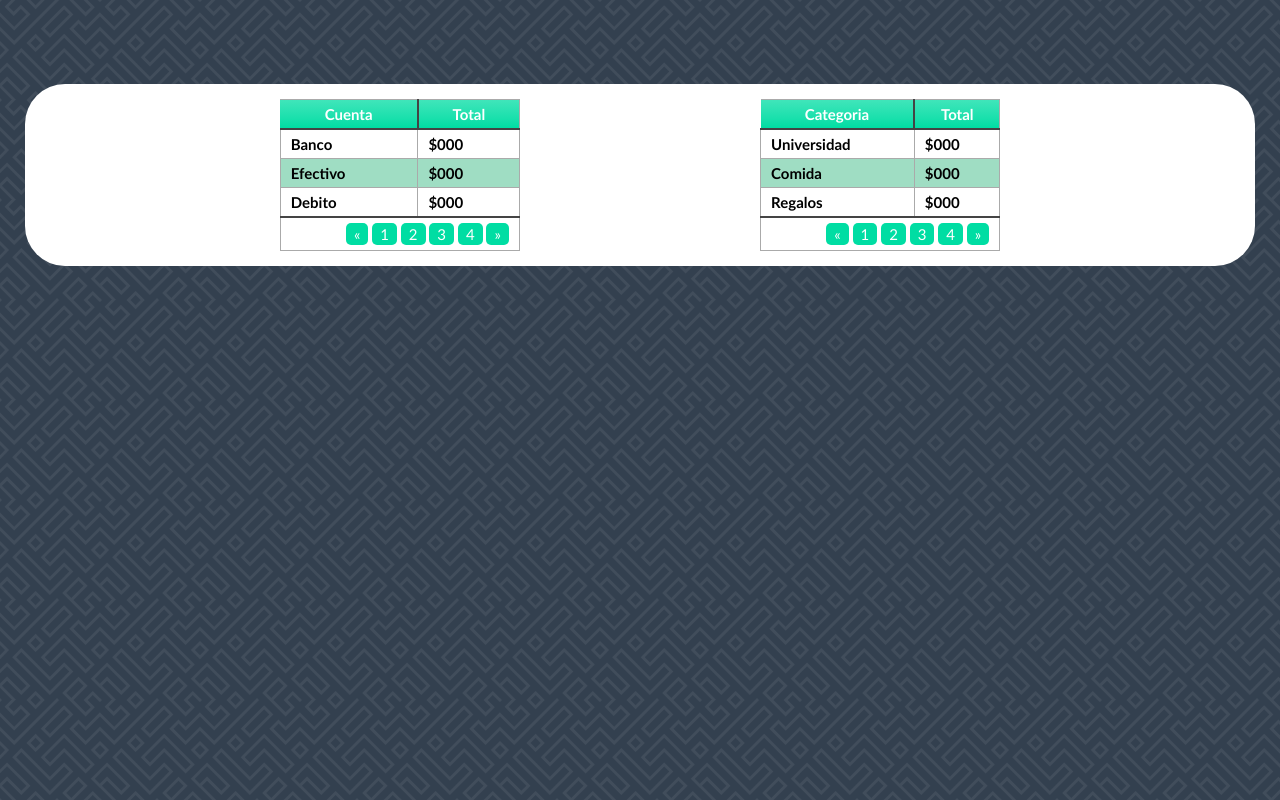
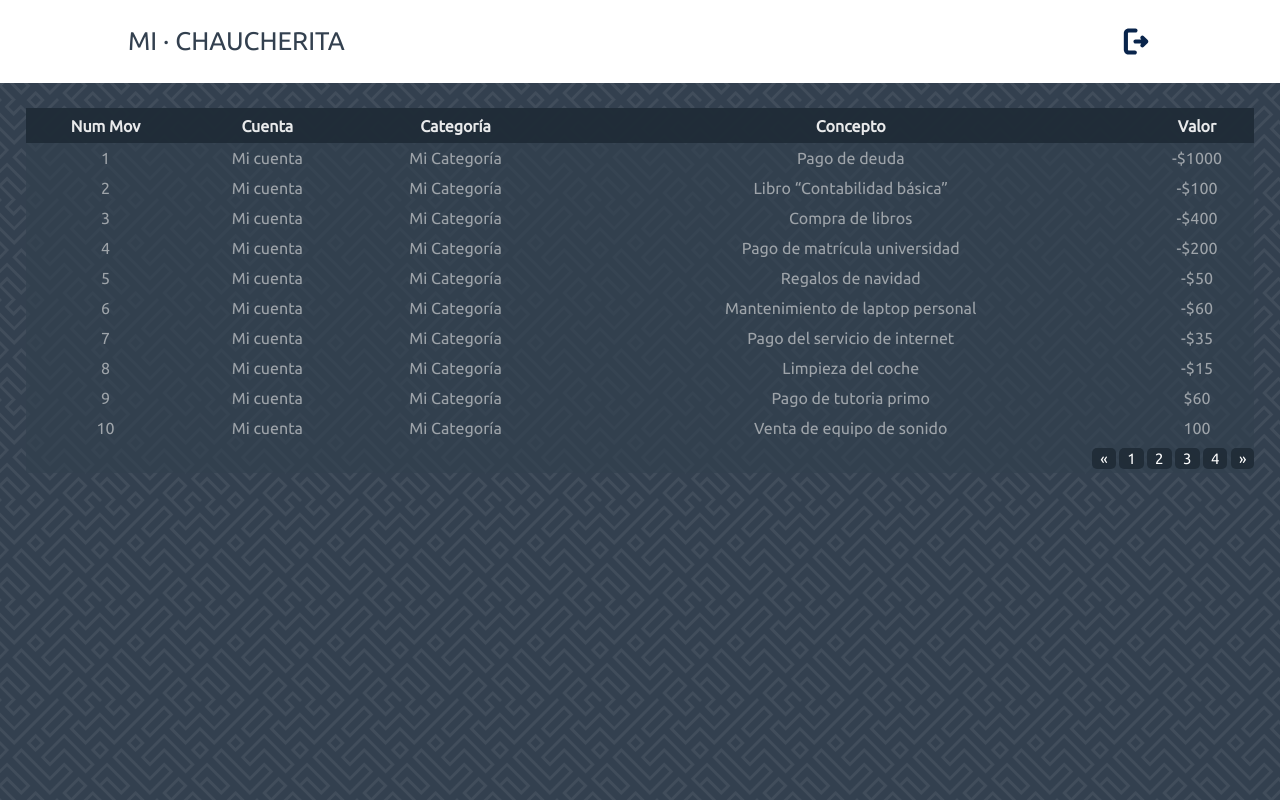
Before and after one commit to LuLesDLC/APP_Web, a plain HTML site: page pages/estados.html in a window 1280 px wide. Drawn offline with Linux system fonts and the light colour scheme.

Commit message:
Tabla de estados previo a posicionamiento en index

```diff
--- a/pages/estados.html
+++ b/pages/estados.html
@@ -4,73 +4,114 @@
 <head>
     <meta charset="UTF-8">
     <meta name="viewport" content="width=device-width, initial-scale=1.0">
+    <link rel="stylesheet" href="../styles/index.css">
+    <link rel="stylesheet" href="../styles/cuenta.css">
     <link rel="stylesheet" href="../styles/estados.css">
+    <title>Categoría</title>
 </head>
 
 <body>
-    <div id="content">
-        <div class="tablas">
-            <table class="Tabla-estados">
+    <div id="top-bar-menu-container">
+        <input id="menu-checkbox" type="checkbox" />
+        <div id="top-bar">
+            <h1 id="app-name">MI · CHAUCHERITA</h1>
+            <a href="../index.html" class="exit">
+                <img src="../assets/exit.svg" alt="Exit icon">
+            </a>
+        </div>
+    </div>
+    <div id="table_container">
+        <table>
             <thead>
                 <tr>
+                    <th>Num Mov</th>
                     <th>Cuenta</th>
-                        <th>Total</th>
+                    <th>Categoría</th>
+                    <th>Concepto</th>
+                    <th>Valor</th>
                 </tr>
             </thead>
+            <tbody>
+                <tr>
+                    <td>1</td>
+                    <td>Mi cuenta</td>
+                    <td>Mi Categoría</td>
+                    <td>Pago de deuda</td>
+                    <td>-$1000</td>
+                </tr>
+                <tr>
+                    <td>2</td>
+                    <td>Mi cuenta</td>
+                    <td>Mi Categoría</td>
+                    <td>Libro “Contabilidad básica”</td>
+                    <td>-$100</td>
+                </tr>
+                <tr>
+                    <td>3</td>
+                    <td>Mi cuenta</td>
+                    <td>Mi Categoría</td>
+                    <td>Compra de libros</td>
+                    <td>-$400</td>
+                </tr>
+                <tr>
+                    <td>4</td>
+                    <td>Mi cuenta</td>
+                    <td>Mi Categoría</td>
+                    <td>Pago de matrícula universidad</td>
+                    <td>-$200</td>
+                </tr>
+                <tr>
+                    <td>5</td>
+                    <td>Mi cuenta</td>
+                    <td>Mi Categoría</td>
+                    <td>Regalos de navidad</td>
+                    <td>-$50</td>
+                </tr>
+                <tr>
+                    <td>6</td>
+                    <td>Mi cuenta</td>
+                    <td>Mi Categoría</td>
+                    <td>Mantenimiento de laptop personal</td>
+                    <td>-$60</td>
+                </tr>
+                <tr>
+                    <td>7</td>
+                    <td>Mi cuenta</td>
+                    <td>Mi Categoría</td>
+                    <td>Pago del servicio de internet</td>
+                    <td>-$35</td>
+                </tr>
+                <tr>
+                    <td>8</td>
+                    <td>Mi cuenta</td>
+                    <td>Mi Categoría</td>
+                    <td>Limpieza del coche</td>
+                    <td>-$15</td>
+                </tr>
+                <tr>
+                    <td>9</td>
+                    <td>Mi cuenta</td>
+                    <td>Mi Categoría</td>
+                    <td>Pago de tutoria primo</td>
+                    <td>$60</td>
+                </tr>
+                <tr>
+                    <td>10</td>
+                    <td>Mi cuenta</td>
+                    <td>Mi Categoría</td>
+                    <td>Venta de equipo de sonido</td>
+                    <td>100</td>
+                </tr>
+            </tbody>
             <tfoot>
                 <tr>
-                        <td colspan="2">
+                    <td colspan="5">
                         <div class="links"><a href="#">&laquo;</a> <a class="active" href="#">1</a> <a
                                 href="#">2</a> <a href="#">3</a> <a href="#">4</a> <a href="#">&raquo;</a></div>
                     </td>
                 </tr>
             </tfoot>
-                <tbody>
-                    <tr>
-                        <td>Banco</td>
-                        <td>$000</td>
-                    </tr>
-                    <tr>
-                        <td>Efectivo</td>
-                        <td>$000</td>
-                    </tr>
-                    <tr>
-                        <td>Debito</td>
-                        <td>$000</td>
-                    </tr>
-                </tbody>
         </table>
-            <table class="Tabla-estados">
-                <thead>
-                    <tr>
-                        <th>Categoria</th>
-                        <th>Total</th>
-                    </tr>
-                </thead>
-                <tfoot>
-                    <tr>
-                        <td colspan="2">
-                            <div class="links"><a href="#">&laquo;</a> <a class="active" href="#">1</a> <a
-                                    href="#">2</a> <a href="#">3</a> <a href="#">4</a> <a href="#">&raquo;</a></div>
-                        </td>
-                    </tr>
-                </tfoot>
-                <tbody>
-                    <tr>
-                        <td>Universidad</td>
-                        <td>$000</td>
-                    </tr>
-                    <tr>
-                        <td>Comida</td>
-                        <td>$000</td>
-                    </tr>
-                    <tr>
-                        <td>Regalos</td>
-                        <td>$000</td>
-                    </tr>
-                </tbody>
-            </table>
-        </div>
     </div>
 </body>
 
--- a/styles/estados.css
+++ b/styles/estados.css
@@ -1,83 +1,18 @@
-body {
-    background-image: url(../assets/background-pattern.svg);
-    background-color: #33404F;
-      -ms-overflow-style: none;
-      scrollbar-width: none;
-  }
-
-  #content {
-      width: 100%;
-      flex-wrap: wrap;
-      display: flex;
-      align-items: center;
-      justify-content: space-evenly;
-      margin-top: calc(10px + 5vw);
-  }
-
-  .tablas {
-      width: 95%;
-      background-color: #ffffff;
-      display: flex;
-      align-items: center;
-      justify-content: space-evenly;
-      padding: 15px;
-      margin: 10px 0;
-      border-radius: 40px;
-      transition: all 0.4s;
-  }
-
-  table.Tabla-estados {
-    font-family: "Trebuchet MS", Helvetica, sans-serif;
-    border-radius: px;
-    width: 20%;
-    text-align: left;
-    border-collapse: collapse;
-  }
-  table.Tabla-estados td, table.Tabla-estados th {
-    border: 1px solid #AAAAAA;
-    padding: 5px 10px;
-  }
-  table.Tabla-estados tbody td {
-    font-size: 15px;
-    font-weight: bold;
-  }
-  table.Tabla-estados tr:nth-child(even) {
-    background: #9FDDC3;
-  }
-  table.Tabla-estados thead {
-    background: #00DDA3;
-    background: -moz-linear-gradient(top, #40e5ba 0%, #19e0ac 66%, #00DDA3 100%);
-    background: -webkit-linear-gradient(top, #40e5ba 0%, #19e0ac 66%, #00DDA3 100%);
-    background: linear-gradient(to bottom, #40e5ba 0%, #19e0ac 66%, #00DDA3 100%);
-    border-bottom: 2px solid #444444;
-  }
-  table.Tabla-estados thead th {
-    font-size: 15px;
-    font-weight: bold;
-    color: #FFFFFF;
-    text-align: center;
-    border-left: 2px solid #444444;
-  }
-  table.Tabla-estados thead th:first-child {
-    border-left: none;
-  }
-
-  table.Tabla-estados tfoot {
+table tfoot {
   font-size: 15px;
   font-weight: normal;
   color: #FFFFFF;
-    background: #FFFFFF;
-    border-top: 2px solid #444444;
 }
-  table.Tabla-estados tfoot td {
+table tfoot td {
   font-size: 15px;
+
 }
-  table.Tabla-estados tfoot .links {
+table tfoot .links {
   text-align: right;
 }
-  table.Tabla-estados tfoot .links a{
+table tfoot .links a{
   display: inline-block;
-    background: #00DDA3;
+  background: rgba(31, 43, 54, 0.9);
   color: #FFFFFF;
   padding: 2px 8px;
   border-radius: 5px;
```
Lines whose indentation alone changed are shown as unchanged.
